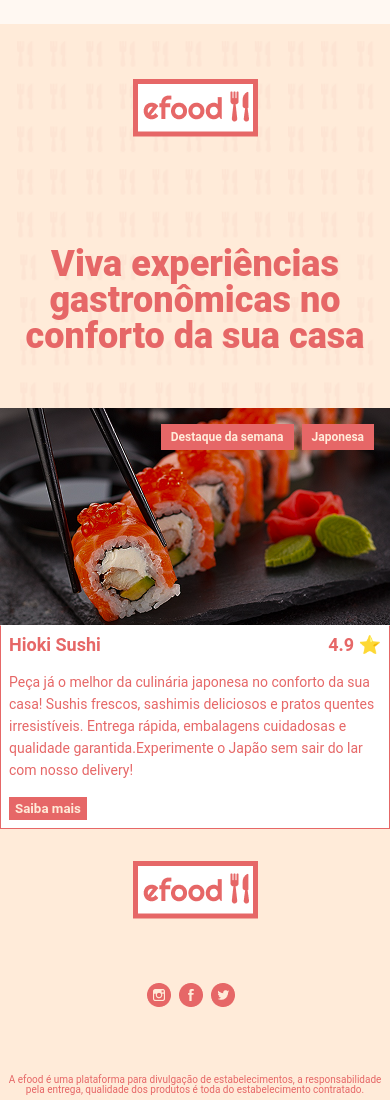
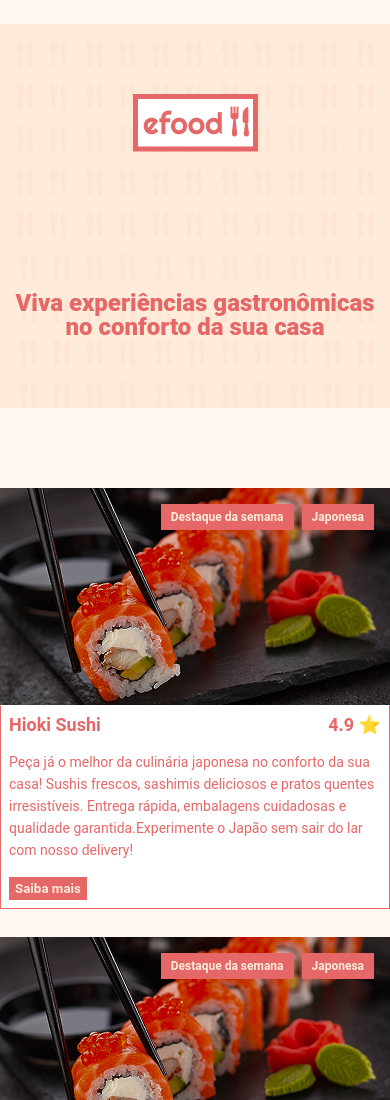
Before and after one commit to Enge-Olate/efood, a React (Vite) app: page / in a window 390 px wide. Shown: the top 1100 px of the page. Built offline with nearby package versions, Linux system fonts and the light colour scheme.

Commit message:
Commit 7: Aplicando grid  e responsividade  na lista de bistro.

```diff
--- a/src/components/Bistro/index.tsx
+++ b/src/components/Bistro/index.tsx
@@ -1,6 +1,5 @@
-import { Container } from '../../globalStyle';
 import Button from '../Button';
-import * as S from './style';
+import { CardContainer, Content, Header, ImageWrapper, Rating, Tag, TagContainer } from './style';
 
 type RestaurantProps = {
     name: string;
@@ -12,24 +11,22 @@ type RestaurantProps = {
 
 export default function Bistro({ name, rating, description, image, tags }: RestaurantProps) {
     return (
-        <Container>
-            <S.CardContainer>
-                <S.ImageWrapper>
+            <CardContainer>
+                <ImageWrapper>
                     <img src={image} alt={name} />
-                    <S.TagContainer>
-                        {tags.map(tag => <S.Tag key={tag}>{tag}</S.Tag>)}
-                    </S.TagContainer>
-                </S.ImageWrapper>
+                    <TagContainer>
+                        {tags.map(tag => <Tag key={tag}>{tag}</Tag>)}
+                    </TagContainer>
+                </ImageWrapper>
 
-                <S.Content>
-                    <S.Header>
+                <Content>
+                    <Header>
                         <h3>{name}</h3>
-                        <S.Rating>{rating} ⭐</S.Rating>
-                    </S.Header>
+                        <Rating>{rating} ⭐</Rating>
+                    </Header>
                     <p>{description}</p>
                     <Button />
-                </S.Content>
-            </S.CardContainer>
-        </Container>
+                </Content>
+            </CardContainer>
     );
 };
--- a/src/components/Header/style.ts
+++ b/src/components/Header/style.ts
@@ -1,6 +1,6 @@
 import styled from "styled-components";
 import hero from "../../assets/hero.png";
-import { colors } from "../../globalStyle";
+import { breakPoints, colors } from "../../globalStyle";
 export const HeaderStyle = styled.header`
     width: 100%;
     height: 384px;
@@ -23,4 +23,5 @@ export const Title = styled.h1`
     line-height: 100%;
     color: ${colors.cft};
     text-align: center;
+    @media (max-width: ${breakPoints.mobile}){font-size: 24px;}
 `
--- /dev/null
+++ b/src/components/ListBistro/index.tsx
@@ -0,0 +1,42 @@
+import Bistro from "../Bistro";
+import sushi from "../../assets/sushi.png";
+import { ContainerListBistro, List } from "./style";
+import { Container } from "../../globalStyle";
+export default function ListBistro() {
+  return (
+    <Container>
+      <ContainerListBistro>
+        <List>
+          <Bistro
+            name="Hioki Sushi "
+            image={sushi}
+            rating={4.9}
+            description="Peça já o melhor da culinária japonesa no conforto da sua casa! Sushis frescos, sashimis deliciosos e pratos quentes irresistíveis. Entrega rápida, embalagens cuidadosas e qualidade garantida.Experimente o Japão sem sair do lar com nosso delivery!"
+            tags={["Destaque da semana", "Japonesa"]}
+          />
+          <Bistro
+            name="Hioki Sushi "
+            image={sushi}
+            rating={4.9}
+            description="Peça já o melhor da culinária japonesa no conforto da sua casa! Sushis frescos, sashimis deliciosos e pratos quentes irresistíveis. Entrega rápida, embalagens cuidadosas e qualidade garantida.Experimente o Japão sem sair do lar com nosso delivery!"
+            tags={["Destaque da semana", "Japonesa"]}
+          />
+          <Bistro
+            name="Hioki Sushi "
+            image={sushi}
+            rating={4.9}
+            description="Peça já o melhor da culinária japonesa no conforto da sua casa! Sushis frescos, sashimis deliciosos e pratos quentes irresistíveis. Entrega rápida, embalagens cuidadosas e qualidade garantida.Experimente o Japão sem sair do lar com nosso delivery!"
+            tags={["Destaque da semana", "Japonesa"]}
+          />
+          <Bistro
+            name="Hioki Sushi "
+            image={sushi}
+            rating={4.9}
+            description="Peça já o melhor da culinária japonesa no conforto da sua casa! Sushis frescos, sashimis deliciosos e pratos quentes irresistíveis. Entrega rápida, embalagens cuidadosas e qualidade garantida.Experimente o Japão sem sair do lar com nosso delivery!"
+            tags={["Destaque da semana", "Japonesa"]}
+          />
+        </List>
+      </ContainerListBistro>
+    </Container>
+  );
+}
--- /dev/null
+++ b/src/components/ListBistro/style.ts
@@ -0,0 +1,23 @@
+import styled from "styled-components";
+import { breakPoints } from "../../globalStyle";
+
+export const ContainerListBistro = styled.div`
+    width: fit-content;
+    margin-top: 80px;
+    margin-bottom: 120px;
+
+
+`
+export const List = styled.ul`
+    display: grid;
+    grid-template-columns: 1fr 1fr;
+    column-gap: 80px;
+    row-gap: 48px;
+
+    @media (max-width: ${breakPoints.mobile}){
+        display: grid;
+        grid-template-columns: 1fr;
+        gap: 28px;
+    }
+
+`
--- a/src/components/pages/home/index.tsx
+++ b/src/components/pages/home/index.tsx
@@ -1,19 +1,12 @@
-import Bistro from "../../Bistro";
 import Footer from "../../Footer";
 import Header from "../../Header";
-import sushi from "../../../assets/sushi.png"
-export default function Home(){
-    return(
-        <>
-            <Header/>
-            <Bistro
-                name="Hioki Sushi "
-                image={sushi}
-                rating={4.9}
-                description="Peça já o melhor da culinária japonesa no conforto da sua casa! Sushis frescos, sashimis deliciosos e pratos quentes irresistíveis. Entrega rápida, embalagens cuidadosas e qualidade garantida.Experimente o Japão sem sair do lar com nosso delivery!"
-                tags={["Destaque da semana", "Japonesa"]}
-            />
-            <Footer/>
-        </>
-    );
+import ListBistro from "../../ListBistro";
+export default function Home() {
+  return (
+    <>
+      <Header />
+      <ListBistro />
+      <Footer />
+    </>
+  );
 }
--- a/src/globalStyle.ts
+++ b/src/globalStyle.ts
@@ -1,11 +1,16 @@
 import styled, { createGlobalStyle } from "styled-components";
 
-export const colors ={
-    bcm : "#FFF8F2",
-    bcf:"#FFEBD9",
-    cft:"#E66767",
-    bcc:"#ffffff",
-    bcbl:"#E66767"
+export const colors = {
+    bcm: "#FFF8F2",
+    bcf: "#FFEBD9",
+    cft: "#E66767",
+    bcc: "#ffffff",
+    bcbl: "#E66767"
+}
+export const breakPoints = {
+    mobile: '576px',
+    tablet: '768px',
+    desktop: '992px',
 }
 export const RootGlobalStyle = createGlobalStyle`
     *, a{
@@ -20,9 +25,10 @@ export const RootGlobalStyle = createGlobalStyle`
         background-color: ${colors.bcm};
     }
 `
-export const Container = styled.div`
+export const Container = styled.main`
     max-width: 1024px;
     width: 100%;
     margin: 0 auto;
 
+
 `
```
